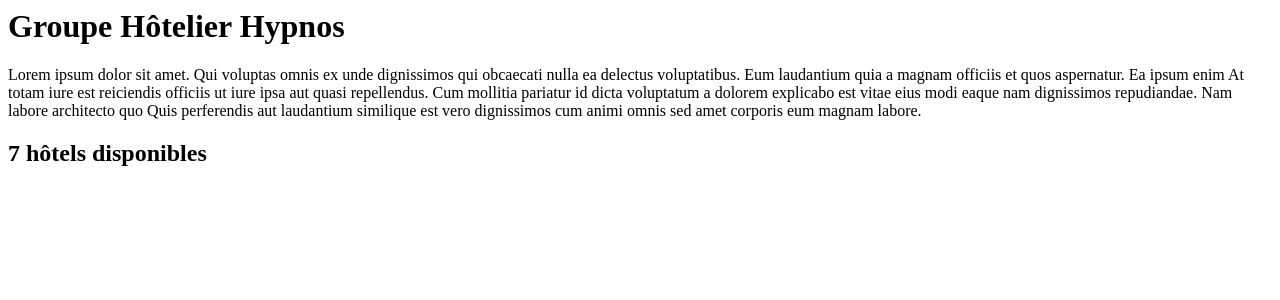
After one commit to VariantT505/project_ecf, a Symfony app: template templates/homepage.html.twig in a window 1280 px wide. The commit adds this page. Shown: the top 300 px of the page. Run offline with Twig, Linux system fonts and the light colour scheme; the template is opened without the code that fills it, so the values that code supplies are empty; some libraries are stand-ins or nearby versions.

Commit message:
premier pas de la homepage sans la bdd

```diff
--- a/templates/home/index.html.twig
+++ b/templates/home/index.html.twig
@@ -7,6 +7,10 @@
 
 	{{ include('navbar.html.twig') }}
 
+	{{ include('homepage.html.twig') }}
+
+	{{ include('filler.php') }}
+
 	<script src="https://code.jquery.com/jquery-3.3.1.slim.min.js" integrity="sha384-q8i/X+965DzO0rT7abK41JStQIAqVgRVzpbzo5smXKp4YfRvH+8abtTE1Pi6jizo" crossorigin="anonymous"></script>
 	<script src="https://cdn.jsdelivr.net/npm/popper.js@1.14.6/dist/umd/popper.min.js" integrity="sha384-wHAiFfRlMFy6i5SRaxvfOCifBUQy1xHdJ/yoi7FRNXMRBu5WHdZYu1hA6ZOblgut" crossorigin="anonymous"></script>
 	<script src="https://cdn.jsdelivr.net/npm/bootstrap@4.2.1/dist/js/bootstrap.min.js" integrity="sha384-B0UglyR+jN6CkvvICOB2joaf5I4l3gm9GU6Hc1og6Ls7i6U/mkkaduKaBhlAXv9k" crossorigin="anonymous"></script>
--- /dev/null
+++ b/templates/homepage.html.twig
@@ -0,0 +1,22 @@
+<div class="container-fluid">
+	<div class="row">
+		<div class="container col-sm-8 offset-sm-2">
+			<p>
+				<h1>
+					Groupe Hôtelier Hypnos
+				</h1>
+			</p>
+		</div>
+	</div>
+	<div class="container col-sm-6 offset-sm-2">
+		<p>Lorem ipsum dolor sit amet. Qui voluptas omnis ex unde dignissimos qui obcaecati nulla ea delectus voluptatibus. Eum laudantium quia a magnam officiis et quos aspernatur. Ea ipsum enim At totam iure est reiciendis officiis ut iure ipsa aut quasi repellendus. Cum mollitia pariatur id dicta voluptatum a dolorem explicabo est vitae eius  modi eaque nam dignissimos repudiandae. Nam labore architecto quo Quis perferendis aut laudantium similique est vero dignissimos cum animi omnis sed amet corporis eum magnam labore.
+		</p>
+	</div>
+	<div class="container col-sm-8 offset-sm-2">
+		<p>
+			<h2>
+				7 hôtels disponibles
+			</h2>
+		</p>
+	</div>
+</div>
--- a/templates/navbar.html.twig
+++ b/templates/navbar.html.twig
@@ -1,7 +1,7 @@
 <div class="container-fluid">
 	<div class="row">
 		<nav class="navbar navbar-expand-lg navbar-light bg-white">
-			<div class="container col-8">
+			<div class="container col-sm-10 offset-sm-2">
 				<a class="navbar-brand" href="index.php"><img src="../../images/hypnos.png" width="70px" alt="Hypnos logo"></a>
 				<button class="navbar-toggler" type="button" data-toggle="collapse" data-target="#navbarSupportedContent" aria-controls="navbarSupportedContent" aria-expanded="false" aria-label="Toggle navigation">
 					<span class="navbar-toggler-icon"></span>
@@ -30,7 +30,7 @@
 						</li>
 					</ul>
 					<div class="d-flex">
-          <a class="btn btn-outline-secondary" href="login.php" role="button">MON COMPTE</a>
+						<a class="btn btn-outline-secondary" href="login.php" role="button">MON COMPTE</a>
 					</div>
 				</div>
 			</div>
```
Also changed, not shown: assets/styles/app.scss (+18 -2 lines), templates/filler.php (added, +28 -0 lines).
